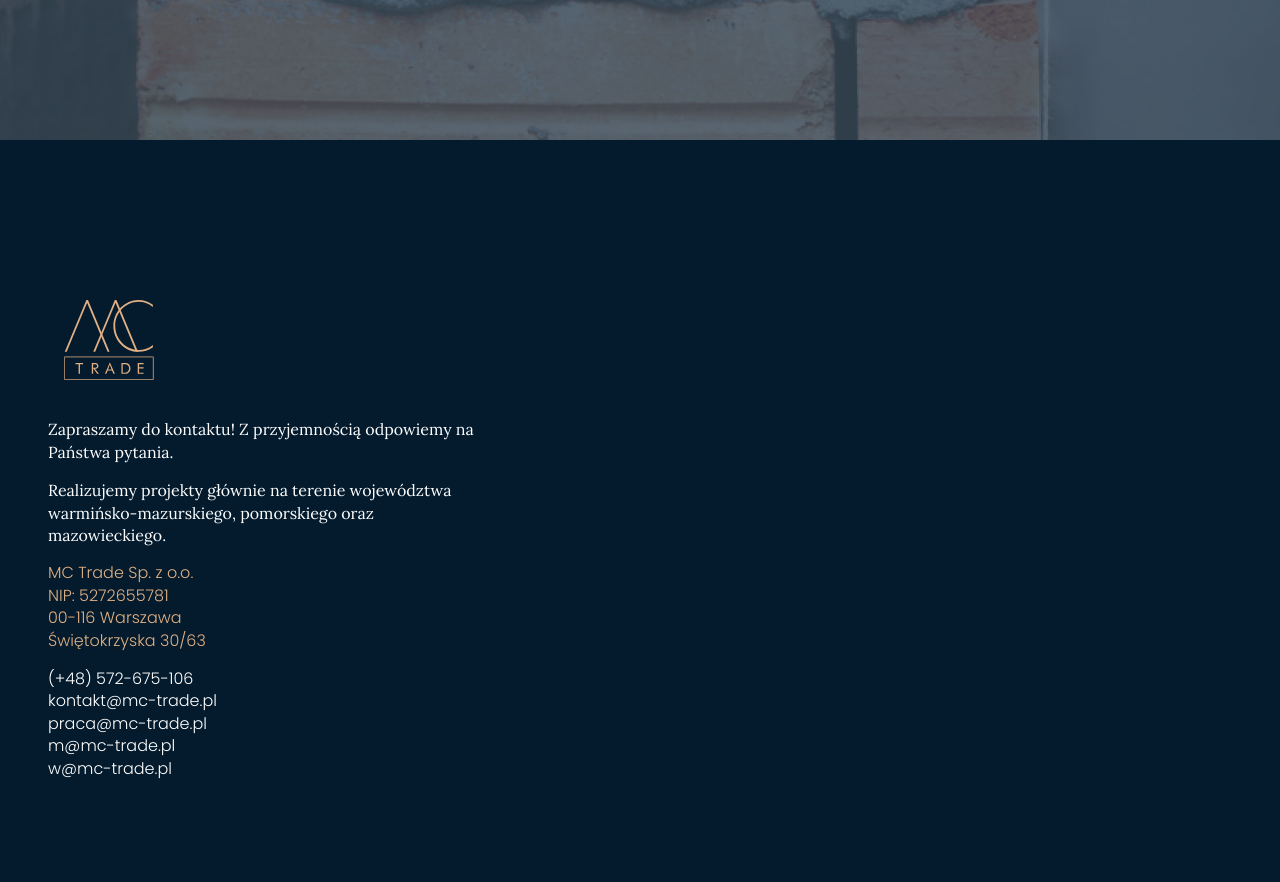
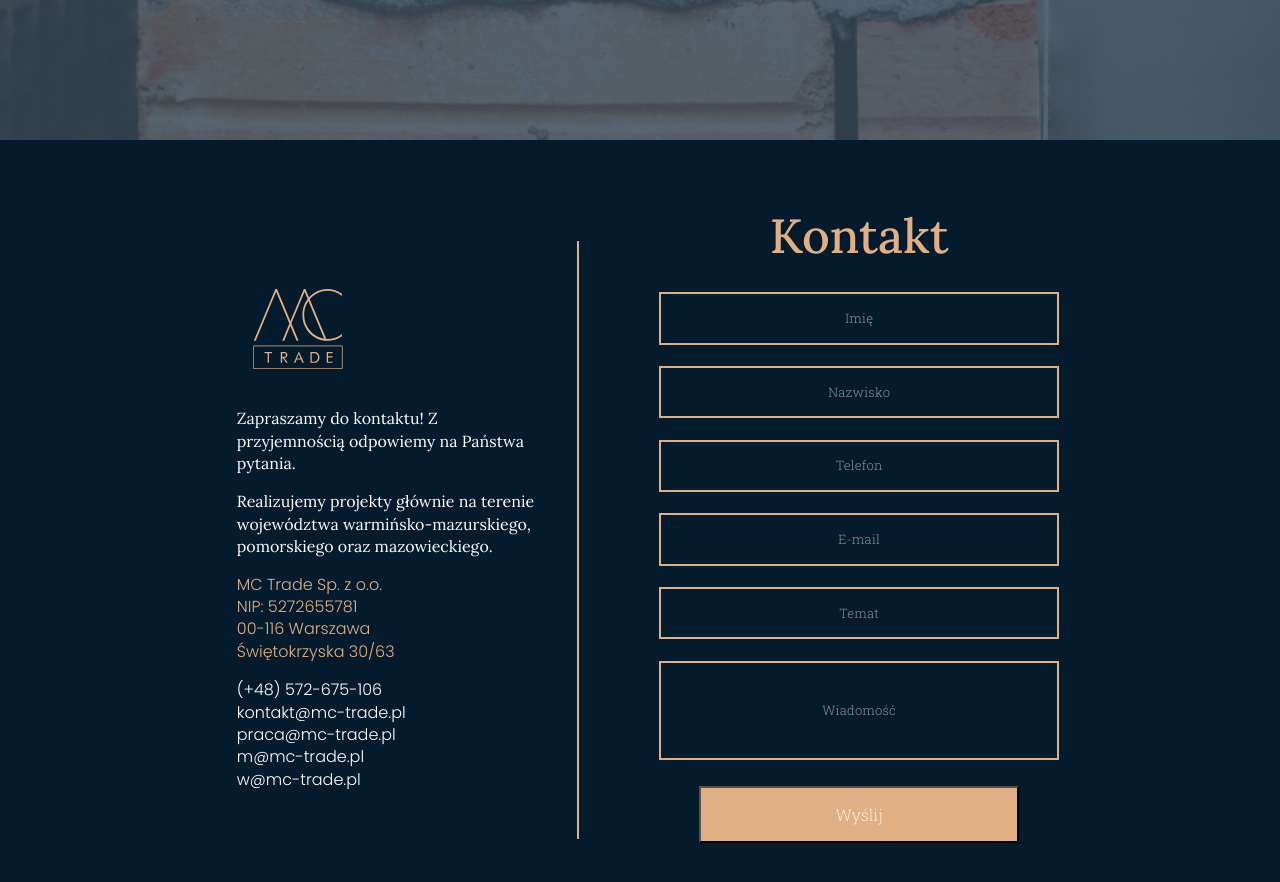
Before and after one commit to caren1/mctrade-react-v2, a React (Create React App) app: page / in a window 1280 px wide. Shown: the part 4177-5059 px from the top of the page. Built offline with nearby package versions, Linux system fonts and the light colour scheme.

Commit message:
initial desktop footer version + emailjs

```diff
--- a/package.json
+++ b/package.json
@@ -6,6 +6,7 @@
     "@testing-library/jest-dom": "^5.11.5",
     "@testing-library/react": "^11.1.0",
     "@testing-library/user-event": "^12.1.10",
+    "emailjs-com": "^2.6.4",
     "react": "^17.0.1",
     "react-dom": "^17.0.1",
     "react-router-dom": "^5.2.0",
--- a/public/index.html
+++ b/public/index.html
@@ -12,8 +12,8 @@
     <!-- <meta property="og:image" content="/img/smlogo.svg"> -->
     <meta name="google-site-verification" content="FQkNL8y90gkYpNwWz__RPp7SRWBL-dOXjwIO2Nw_wW8" />
     <!-- <link rel="manifest" href="%PUBLIC_URL%/manifest.json" /> -->
-    <link href="https://fonts.googleapis.com/css2?family=Lora:wght@400;500;600;700&display=swap" rel="stylesheet">
-    <link href="https://fonts.googleapis.com/css2?family=Poppins:wght@100;200;300;400;500;700&display=swap" rel="stylesheet">
+    <link rel="preconnect" href="https://fonts.gstatic.com">
+    <link href="https://fonts.googleapis.com/css2?family=Lora:wght@400;500;600;700&family=Poppins:wght@100;200;300;400;500;700&family=Roboto+Slab:wght@100;200;300&display=swap" rel="stylesheet">
   </head>
   <body>
     <div id="root"></div>
--- a/src/components/FooterComponent/FooterComponent.elements.js
+++ b/src/components/FooterComponent/FooterComponent.elements.js
@@ -7,4 +7,5 @@ padding: 1em;
 background-color: #041B2D;
 display: flex;
 align-items: center;
+justify-content: center;
 `
--- a/src/components/FooterComponent/FooterComponent.js
+++ b/src/components/FooterComponent/FooterComponent.js
@@ -2,12 +2,13 @@ import React from 'react'
 import { FooterContainer } from './FooterComponent.elements'
 
 import FooterInfo from './FooterInfo/FooterInfo'
+import FooterContact from './FooterContact/FooterContact'
 
 const Footer = () => {
     return (
         <FooterContainer>
             <FooterInfo />
-
+            <FooterContact />
         </FooterContainer>
     )
 }
--- /dev/null
+++ b/src/components/FooterComponent/FooterContact/FooterContact.elements.js
@@ -0,0 +1,80 @@
+import styled from 'styled-components';
+
+export const FooterContactContainer = styled.div`
+/* max-width: 60%; */
+padding-left: 4em;
+display: flex;
+flex-direction: column;
+justify-content: center;
+align-items: center;
+text-align: center;
+`
+
+export const ContactTitle = styled.h1`
+color: #E0B084;
+font-size: 3em;
+font-family: 'Lora', serif;
+font-weight: 500;
+`
+
+export const ContactForm = styled.form`
+display: flex;
+flex-direction: column;
+text-align: center;
+align-items: center;
+justify-content: center;
+width: 100%;
+padding: 1em;
+`
+
+export const ContactInput = styled.input`
+display: block;
+margin: 0.8em 0;
+padding: 1.25em 2em;
+padding: ${props => props.xl ? '3em 2em' : '1.25em 2em'};
+max-width: 100%;
+min-width: 400px;
+background-color: transparent;
+border: 2px solid #E0B084;
+transition: all 0.5s ease;
+
+
+&::placeholder {
+    color: #ffffff;
+    text-align: center;
+    opacity: 0.5;
+    font-family: 'Roboto Slab', serif;
+    font-size: 13px;
+    letter-spacing: 0.2px;
+}
+
+&:focus, :target {
+    outline: none;
+    border: 2px solid #ffffff;
+
+    ::placeholder {
+        opacity: 0.1;
+    }
+}
+
+`
+export const SubmitButton = styled.button`
+margin: 1em 0;
+color: #ffffff;
+width: 80%;
+padding: 1em;
+background-color: #E0B084;
+font-family: 'Roboto Slab', serif;
+font-size: 16px;
+font-weight: 200;
+transition: all 0.2s ease;
+
+
+
+&:hover, :focus, :target {
+    color: #E0B084;
+    background-color: transparent;
+    border: 2px solid #E0B084;
+    cursor: pointer;
+}
+`
--- /dev/null
+++ b/src/components/FooterComponent/FooterContact/FooterContact.js
@@ -0,0 +1,63 @@
+import React, { useState } from 'react'
+import * as emailjs from 'emailjs-com'
+import{ init } from 'emailjs-com';
+
+import { FooterContactContainer, ContactTitle, ContactForm, ContactInput, SubmitButton } from './FooterContact.elements'
+
+const FooterContact = () => {
+
+    const [name, setName] = useState('')
+    const [surname, setSurname] = useState('')
+    const [phone, setPhone] = useState('')
+    const [email, setEmail] = useState('')
+    const [subject, setSubject] = useState('')
+    const [message, setMessage] = useState('')
+
+
+    init("user_l6L08efpIlEd6HRaDC2zi");
+
+    const handleSubmit = (event) => {
+        event.preventDefault()
+        let templateParams = {
+            from_name: name,
+            from_surname: surname,
+            from_email: email,
+            from_phone: phone,
+            to_name: 'kontakt@mc-trade.pl',
+            subject: subject,
+            message: message,
+        }
+     emailjs.send(
+      'service_0pu87hi',
+      'contact_form',
+       templateParams,
+     )
+     resetForm();
+    }
+
+    const resetForm = () => {
+        setName('');
+        setSurname('');
+        setPhone('');
+        setEmail('');
+        setSubject('');
+        setMessage('');
+    }
+
+    return (
+        <FooterContactContainer>
+            <ContactTitle>Kontakt</ContactTitle>
+            <ContactForm onSubmit={handleSubmit}>
+                <ContactInput type="text" placeholder="Imię" name="name" value={name} onChange={(event) => setName(event.target.value)}></ContactInput>
+                <ContactInput type="text" placeholder="Nazwisko" name="surname" value={surname} onChange={(event) => setSurname(event.target.value)}></ContactInput>
+                <ContactInput type="text" placeholder="Telefon" name="phone" value={phone} onChange={(event) => setPhone(event.target.value)}></ContactInput>
+                <ContactInput type="text" placeholder="E-mail" name="email" value={email} onChange={(event) => setEmail(event.target.value)}></ContactInput>
+                <ContactInput type="text" placeholder="Temat" name="subject" value={subject} onChange={(event) => setSubject(event.target.value)}></ContactInput>
+                <ContactInput xl type="text" placeholder="Wiadomość" name="message" value={message} onChange={(event) => setMessage(event.target.value)}></ContactInput>
+                <SubmitButton type="submit" on>Wyślij</SubmitButton>
+            </ContactForm>
+        </FooterContactContainer>
+    )
+}
+
+export default FooterContact
--- a/src/components/FooterComponent/FooterInfo/FooterInfo.elements.js
+++ b/src/components/FooterComponent/FooterInfo/FooterInfo.elements.js
@@ -1,9 +1,10 @@
 import styled from 'styled-components'
 
 export const FooterInfo = styled.div`
-max-width: 40%;
+max-width: 30%;
 padding: 2em;
 line-height: 1.4;
+border-right: 2px solid #E0B084;
 
 @media screen and (max-width: 700px) {
     max-width: 100%;
```
Also changed, not shown: 1 other file (tests, documents, lock files or other folders).
